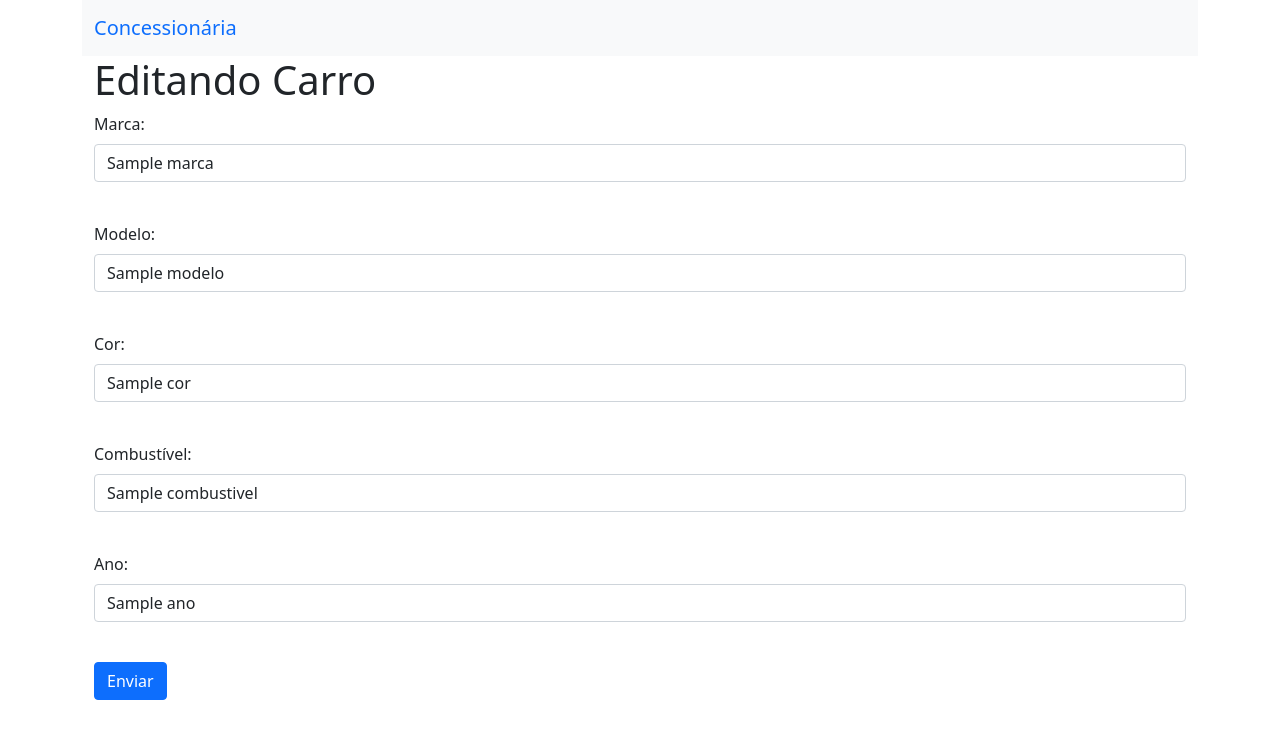
After one commit to Sr1515/AtivadedeDeFlaskeBootstrap, a Flask app: page /editar/1 in a window 1280 px wide. The commit adds this page. Shown: the top 739 px of the page. Run offline with Flask 2, Linux system fonts and the light colour scheme; the visitor is signed in with stand-in values (Sample User, id 1); a database or web service that is not in the repository returns one stand-in record (values such as "Sample title"); some libraries are stand-ins or nearby versions.

Commit message:
falta implementar algumas funcionalidade

```diff
--- a/dao.py
+++ b/dao.py
@@ -4,12 +4,13 @@ import psycopg2.extras
 SQL_DELETA_CARRO = 'delete from carro where id = %s'
 SQL_CARRO_POR_ID = 'SELECT id, marca, modelo, cor, combustivel, ano from carro where id = %s'
 SQL_USUARIO_POR_ID = 'SELECT id, nome, senha from usuario where id = %s'
-SQL_ATUALIZA_CARRO = 'UPDATE carro SET marca=%s, modelo=%s, cor=%s combustivel=%s ano=%s  where id= %s'
+SQL_ATUALIZA_CARRO = 'UPDATE carro SET marca=%s, modelo=%s, cor=%s, combustivel=%s, ano=%s WHERE id=%s'
 SQL_BUSCA_CARROS = 'SELECT id, marca, modelo, cor, combustivel, ano from carro'
 SQL_CRIA_CARRO = 'INSERT into carro (marca, modelo, cor, combustivel, ano) values (%s, %s, %s, %s, %s) RETURNING id'
 SQL_CRIA_USUARIO = 'INSERT into usuario (id, nome, senha) values (%s, %s, %s)'
 SQL_ATUALIZA_USUARIO = 'UPDATE usuario SET id=%s, nome=%s, senha=%s where id = %s'
-SQL_AUTENTICAR_USUARIO = 'SELECT id, nome, senha from usuario where id = %s AND senha = %s'
+SQL_AUTENTICAR_USUARIO = "SELECT id, nome, senha FROM usuario WHERE id = %s AND senha = %s"
+
 
 
 class CarroDao:
@@ -19,9 +20,9 @@ class CarroDao:
     def salvar(self, carro):
         cursor = self.__db.cursor()
 
-        print(carro.id, carro.marca, carro.modelo, carro.cor, carro.combustivel, carro.ano)
+        #print(carro.id, carro.marca, carro.modelo, carro.cor, carro.combustivel, carro.ano)
         if (carro.id):
-            cursor.execute(SQL_ATUALIZA_CARRO, (carro.id, carro.marca, carro.modelo, carro.cor, carro.combustivel, carro.ano))
+            cursor.execute(SQL_ATUALIZA_CARRO, (carro.marca, carro.modelo, carro.cor, carro.combustivel, carro.ano, carro.id))
         else:
             cursor.execute(SQL_CRIA_CARRO, (carro.marca, carro.modelo, carro.cor, carro.combustivel, carro.ano))
             carro.id = cursor.fetchone()[0]
@@ -41,7 +42,7 @@ class CarroDao:
         cursor.execute(SQL_CARRO_POR_ID, (id, ))
         tupla = cursor.fetchone()
         cursor.close()
-        return Carro(tupla[1], tupla[2], tupla[3], tupla[4], tupla[5], id=tupla[0])
+        return Carro(tupla[1], tupla[2], tupla[3], tupla[4], tupla[5], tupla[0])
 
     def deletar(self, id):
         cursor = self.__db.cursor(cursor_factory=psycopg2.extras.DictCursor)
@@ -57,6 +58,13 @@ class UsuarioDao:
     def buscar_por_id(self, id):
         cursor = self.__db.cursor(cursor_factory=psycopg2.extras.DictCursor)
         cursor.execute(SQL_USUARIO_POR_ID, (id, ))
+        dados = cursor.fetchone()
+        usuario = traduz_usuario(dados) if dados else None
+        return usuario
+
+    def autenticar(self, id, senha):
+        cursor = self.__db.cursor(cursor_factory=psycopg2.extras.DictCursor)
+        cursor.execute(SQL_AUTENTICAR_USUARIO, (id, senha))
         dados = cursor.fetchone()
         usuario = traduz_usuario(dados) if dados else None
         return usuario
@@ -80,5 +88,5 @@ def traduz_usuario(tupla):
 
 def traduz_carros(carros):
     def cria_carro_com_tupla(tupla):
-        return Carro(tupla[0], tupla[1], tupla[2], tupla[3], tupla[4], tupla[5])
+        return Carro(tupla[1], tupla[2], tupla[3], tupla[4], tupla[5], tupla[0])
     return list(map(cria_carro_com_tupla, carros))
--- a/models.py
+++ b/models.py
@@ -1,5 +1,5 @@
 class Carro:
-    def __init__(self, id, marca, modelo, cor, combustivel, ano):
+    def __init__(self, marca, modelo, cor, combustivel, ano, id):
         self.id = id
         self.marca = marca
         self.modelo = modelo
--- /dev/null
+++ b/templates/editar.html
@@ -0,0 +1,36 @@
+{% extends "template.html" %}
+{% block conteudo %}
+<form method='post' , action="{{ url_for('atualizar') }}" class="row g-3">
+    <fieldset>
+        <input type="hidden" name="id" value="{{ carro.id }}">
+        <div class="mb-3">
+            <label class="form-label" for="marca">Marca: </label>
+            <input id="marca" name="marca" type="text" placeholder="Digite a marca do carro" required
+                class="form-control" value="{{ carro.marca }}">
+        </div><br>
+        <div class="mb-3">
+            <label class="form-label" for="modelo">Modelo: </label>
+            <input id="modelo" name="modelo" type="text" placeholder="Digite o modelo do carro" required
+                class="form-control" value="{{ carro.modelo }}">
+        </div><br>
+        <div class="mb-3">
+            <label class="form-label" for="cor">Cor: </label>
+            <input id="cor" name="cor" type="text" placeholder="Digite a cor do carro" required class="form-control"
+                value="{{ carro.cor }}">
+        </div><br>
+        <div class="mb-3">
+            <label class="form-label" for="combustivel">Combustível: </label>
+            <input id="combustivel" name="combustivel" type="text" placeholder="Digite o combustivel do carro" required
+                class="form-control" value="{{ carro.combustivel }}">
+        </div><br>
+        <div class="mb-3">
+            <label class="form-label" for="ano">Ano: </label>
+            <input id="ano" name="ano" type="text" placeholder="Digite o nome do aluno" required class="form-control"
+                value="{{ carro.ano }}">
+        </div><br>
+        <div class="button" id="botao">
+            <button type="submit" class="btn btn-primary">Enviar</button>
+        </div>
+    </fieldset>
+</form>
+{% endblock %}
--- a/templates/template.html
+++ b/templates/template.html
@@ -23,7 +23,7 @@
                     <li class="nav-item">
                         <a class="nav-link " aria-current="page" href="/">Home</a>
                     </li>
-                    {% if 'usuário logado' not in session or session['usuário logado'] == None %}
+                    {% if 'usuario_logado' not in session or session['usuario_logado'] == None %}
                     <li class="nav-item">
                         <a class="nav-link" href="/login">Login</a>
                     </li>
--- a/views.py
+++ b/views.py
@@ -3,19 +3,18 @@ from models import Carro
 from config import app, db
 from dao import CarroDao, UsuarioDao
 
-
 carro_dao = CarroDao(db)
+usuario_dao = UsuarioDao(db)
 
 
 @app.route('/')
-@app.route('/index')
 def index():
     return render_template('lista.html', titulo='Carros', carros=carro_dao.listar())
 
 
 @app.route('/novo')
 def novo():
-    if 'usuário logado' not in session or session['usuário logado'] == None:
+    if 'usuario_logado' not in session or session['usuario_logado'] == None:
         return redirect(url_for('login', proxima=url_for('novo')))
     return render_template('novo.html', titulo='Novo carro')
 
@@ -32,6 +31,33 @@ def criar():
     car = carro_dao.salvar(carro)
     return redirect(url_for('index'))
 
+@app.route('/editar/<int:id>')
+def editar(id):
+    if 'usuario_logado' not in session or session['usuario_logado'] == None:
+        return redirect(url_for('login', proxima=url_for('editar', id=id)))
+    carro = carro_dao.busca_por_id(id)
+    return render_template('editar.html', titulo='Editando Carro', carro = carro)
+
+@app.route('/atualizar', methods=['POST', ])
+def atualizar():
+    marca = request.form['marca']
+    modelo = request.form['modelo']
+    cor = request.form['cor']
+    combustivel = request.form['combustivel']
+    ano = request.form['ano']
+    id = request.form['id']
+    carro = Carro(marca= marca, modelo = modelo, cor = cor, combustivel = combustivel, ano = ano, id = id)
+    car = carro_dao.salvar(carro)
+    return redirect(url_for('index'))
+
+@app.route('/deletar/<int:id>')
+def deletar(id):
+    if 'usuario_logado' not in session or session['usuario_logado'] == None:
+        return redirect(url_for('login', proxima=url_for('deletar', id=id)))
+    carro_dao.deletar(id)
+    flash('o livro foi removido com sucesso')
+    return redirect(url_for('index'))
+
 
 @app.route("/login")
 def login():
@@ -41,18 +67,19 @@ def login():
 
 @app.route("/autenticar",  methods=['POST', ])
 def autenticar():
-    if "12345" == request.form['senha']:
-        session['usuário logado'] = request.form['usuario']
-        flash(request.form['usuario'] + 'logou com sucesso')
-        proxima_pagina = request.form['proxima']
-        return redirect((proxima_pagina))
+    usuario = usuario_dao.autenticar(request.form['usuario'], request.form['senha'])
+    if usuario:
+            session['usuario_logado'] = usuario.id
+            flash(usuario.nome + 'logou com sucesso')
+            proxima_pagina = request.form['proxima']
+            return redirect((proxima_pagina))
+
     else:
         flash('Usuário ou senha incorreta, tente novamente')
         return redirect(url_for('login'))
 
-
 @app.route('/logout')
 def logout():
-    session['usuário logado'] = None
+    session['usuario_logado'] = None
     flash('Nenhum usuário logado')
     return redirect(url_for('index'))
```
Also changed, not shown: templates/lista.html (+8 -0 lines).
